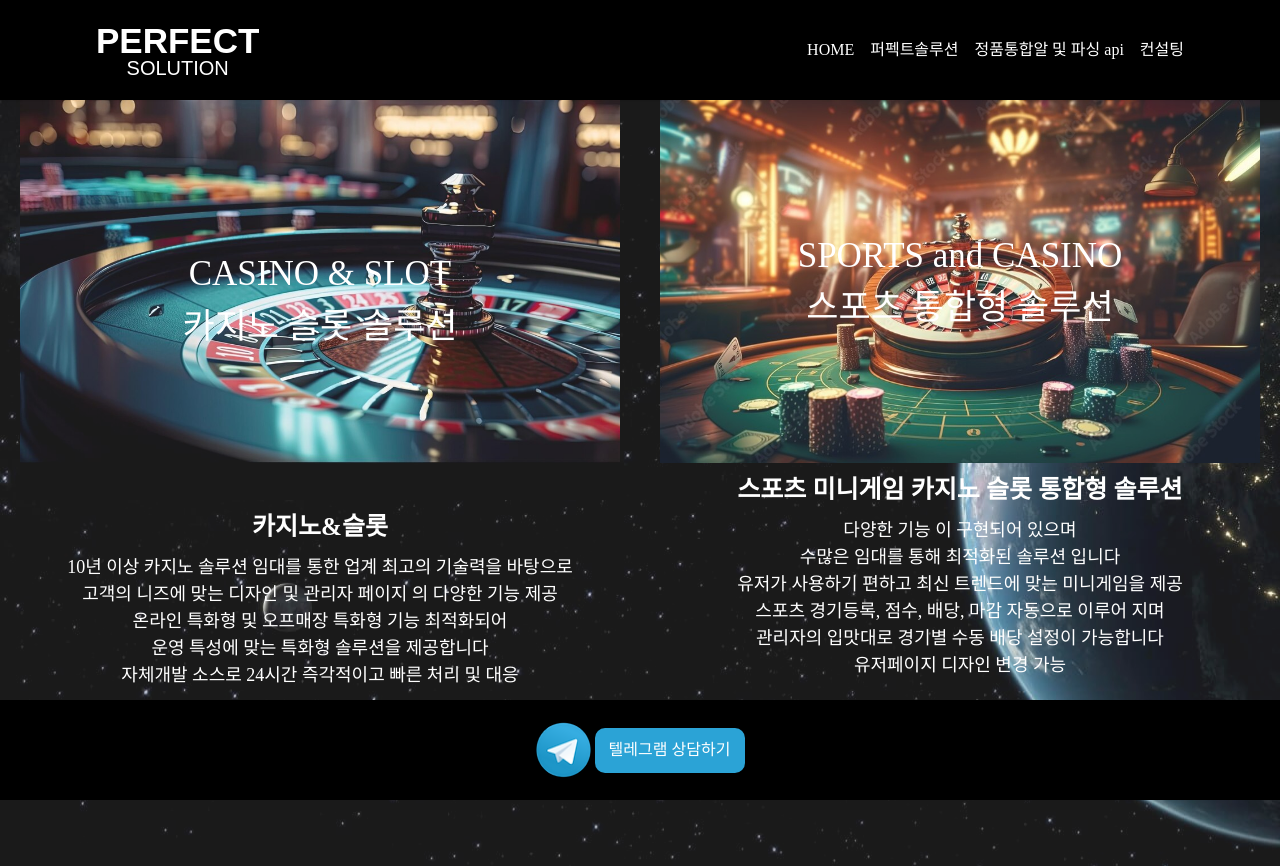
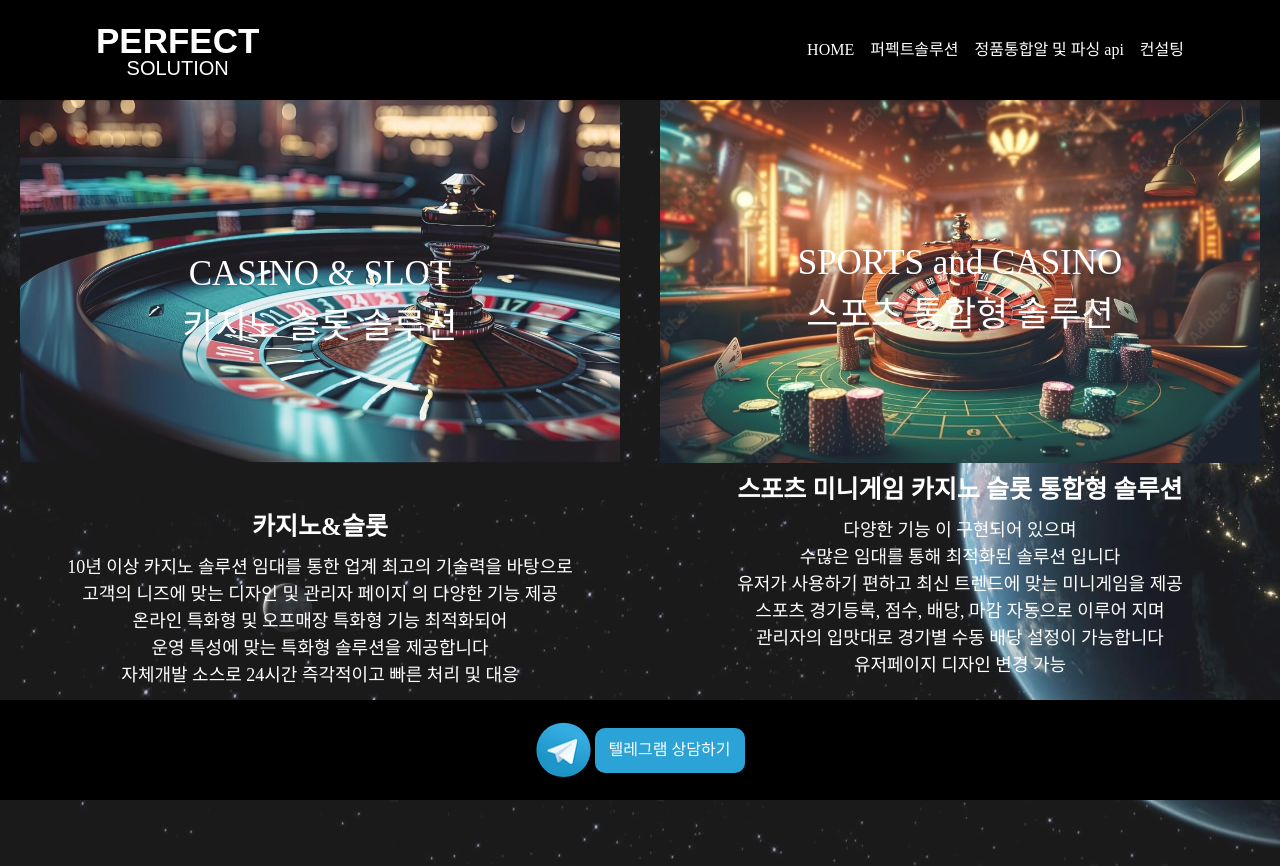
Before and after one commit to junhyeong32/perfrect_solution, a Next.js app: page /solution in a window 1280 px wide. Built offline with nearby package versions, Linux system fonts and the light colour scheme; a web font is replaced by a local one.

Commit message:
feat: 완성

```diff
--- a/pages/solution.tsx
+++ b/pages/solution.tsx
@@ -47,7 +47,7 @@ export default function Solution() {
                             <Image src={"/sports.png"} fill alt={"sports"}/>
                             <div className={"w-full absolute sm:text-[35px] xs:text-[25px] top-[50%] left-[50%]"}
                                  style={{
-                                     transform: 'translate(-50%, -50%)',
+                                     transform: 'translate(-50%, -43%)',
                                      fontFamily: "Freesentation-9Black"
                                  }}
                             >
```
